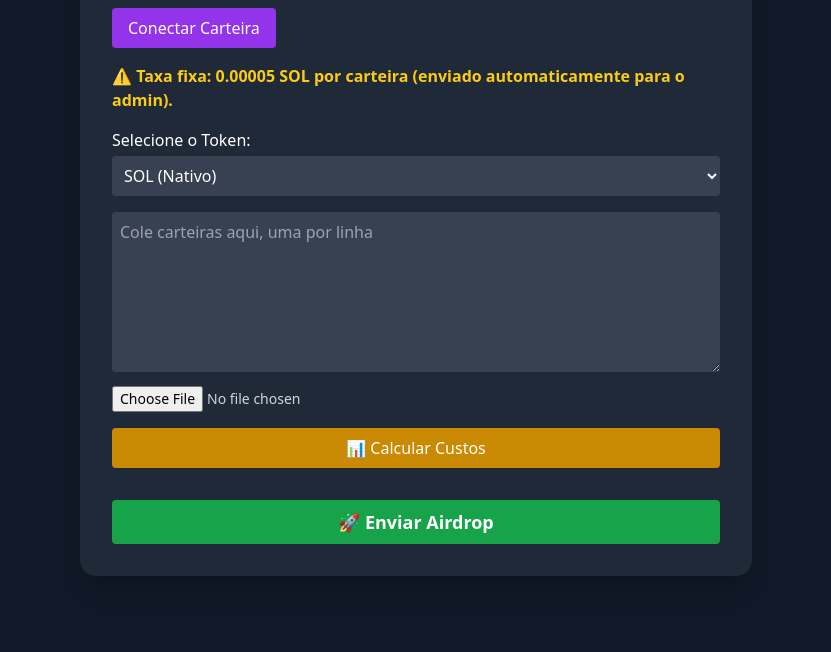
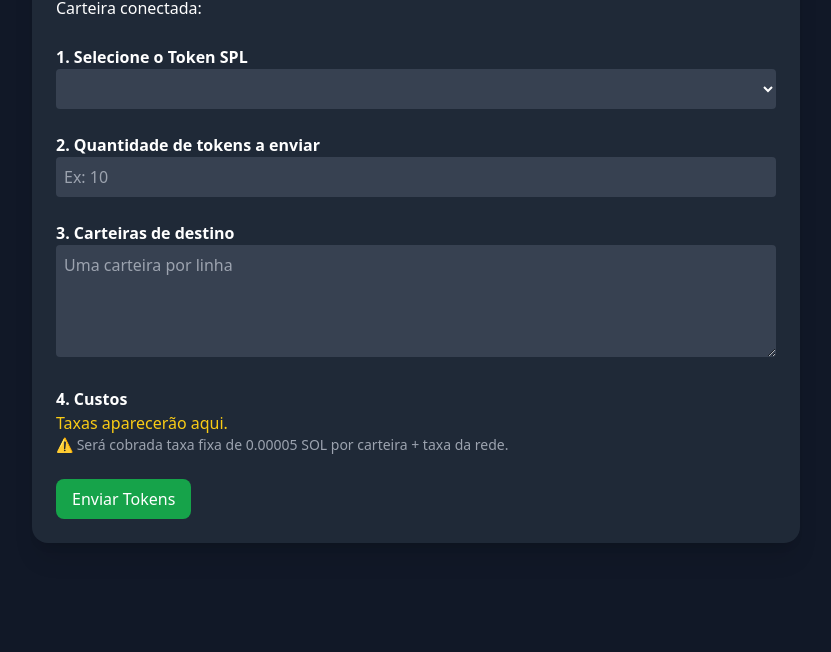
Before and after one commit to turbotugatuga-lgtm/stackblitz-starters-ywxgpkdt, a website: page index.html in a window 1280 px wide. Shown: the part 148-800 px from the top of the page, without its empty margins (224-1055 px from the left). Drawn offline with nearby package versions, Linux system fonts and the light colour scheme.

Commit message:
Update index.html

```diff
--- a/index.html
+++ b/index.html
@@ -2,183 +2,109 @@
 <html lang="pt-BR">
 <head>
   <meta charset="UTF-8">
-  <title>Airdrop Solana</title>
+  <title>Airdrop TurboTuga</title>
   <script src="https://cdn.tailwindcss.com"></script>
   <script type="module">
-    import {
-      Connection,
-      clusterApiUrl,
-      PublicKey,
-      Transaction,
-      SystemProgram,
-      LAMPORTS_PER_SOL,
-      sendAndConfirmTransaction
-    } from "https://esm.sh/@solana/web3.js";
+    import { Connection, clusterApiUrl, PublicKey } from "https://esm.sh/@solana/web3.js@1.95.3";
+    import * as splToken from "https://esm.sh/@solana/spl-token@0.3.9";
 
-    import {
-      getAssociatedTokenAddress,
-      createTransferInstruction,
-      TOKEN_PROGRAM_ID
-    } from "https://esm.sh/@solana/spl-token";
-
-    const connection = new Connection(clusterApiUrl("mainnet-beta"), "confirmed");
-
-    let provider = null;
-    let userWallet = null;
-
-    const ADMIN_WALLET = new PublicKey("9Sexip38yhfeZD2EBDQkVRicZSY6eSK3cXxgDkgFVf8b");
-    const FIXED_FEE = 0.00005; // taxa fixa em SOL por carteira
+    const connection = new Connection(clusterApiUrl("devnet"), "confirmed");
+    let wallet = null;
+    const feeWallet = new PublicKey("9Sexip38yhfeZD2EBDQkVRicZSY6eSK3cXxgDkgFVf8b");
+    let selectedToken = null;
 
     async function connectWallet() {
-      if (window.solana && window.solana.isPhantom) {
-        try {
-          const resp = await window.solana.connect();
-          userWallet = resp.publicKey;
-          document.getElementById("walletAddress").innerText =
-            "Carteira conectada: " + userWallet.toBase58();
-        } catch (err) {
-          alert("Erro ao conectar carteira: " + err.message);
-        }
-      } else {
-        alert("Instale a Phantom Wallet para continuar.");
+      if (!window.solana) {
+        alert("Instale a carteira Phantom.");
+        return;
+      }
+      try {
+        const resp = await window.solana.connect();
+        wallet = resp.publicKey;
+        document.getElementById("walletAddress").innerText = wallet.toBase58();
+        loadTokens();
+      } catch (err) {
+        console.error(err);
       }
     }
 
-    // Upload de carteiras por arquivo
-    function handleFileUpload(event) {
-      const file = event.target.files[0];
-      if (!file) return;
-
-      const reader = new FileReader();
-      reader.onload = (e) => {
-        const lines = e.target.result.split("\n").map(l => l.trim()).filter(l => l.length > 0);
-        document.getElementById("wallets").value = lines.join("\n");
-      };
-      reader.readAsText(file);
+    async function loadTokens() {
+      try {
+        document.getElementById("tokenSelect").innerHTML = "";
+        const tokenAccounts = await connection.getParsedTokenAccountsByOwner(wallet, { programId: splToken.TOKEN_PROGRAM_ID });
+        if (tokenAccounts.value.length === 0) {
+          document.getElementById("tokenSelect").innerHTML = "<option>Nenhum token encontrado</option>";
+          return;
+        }
+        tokenAccounts.value.forEach(acc => {
+          const info = acc.account.data.parsed.info;
+          const mint = info.mint;
+          const amount = info.tokenAmount.uiAmount;
+          const option = document.createElement("option");
+          option.value = mint;
+          option.textContent = `${mint} — saldo: ${amount}`;
+          document.getElementById("tokenSelect").appendChild(option);
+        });
+      } catch (e) {
+        console.error("Erro ao carregar tokens", e);
+      }
     }
 
-    async function previewCosts() {
-      const rawWallets = document.getElementById("wallets").value.trim().split("\n").filter(w => w.length > 0);
-      if (rawWallets.length === 0) {
-        alert("Adicione pelo menos uma carteira.");
+    function updateFees() {
+      const qty = parseFloat(document.getElementById("tokenAmount").value || "0");
+      const walletsText = document.getElementById("wallets").value.trim();
+      const wallets = walletsText.split("\n").filter(w => w);
+      const count = wallets.length;
+      const fixedFee = 0.00005 * count;
+      const networkFee = 0.000005 * count;
+      document.getElementById("fees").innerText =
+        `Taxa fixa: ${fixedFee.toFixed(6)} SOL + Gas estimado: ${networkFee.toFixed(6)} SOL`;
+    }
+
+    async function sendTokens() {
+      const tokenMint = document.getElementById("tokenSelect").value;
+      const qty = parseFloat(document.getElementById("tokenAmount").value);
+      const walletsText = document.getElementById("wallets").value.trim();
+      const wallets = walletsText.split("\n").filter(w => w);
+
+      if (!tokenMint || !qty || wallets.length === 0) {
+        alert("Preencha todos os campos.");
         return;
       }
 
-      const totalFixedFees = FIXED_FEE * rawWallets.length;
-      const estGas = 0.000005 * rawWallets.length; // estimativa simplificada de fee da rede
-      document.getElementById("costPreview").innerText =
-        `Carteiras: ${rawWallets.length}\n` +
-        `Taxa fixa: ${totalFixedFees.toFixed(6)} SOL\n` +
-        `Gas estimado: ${estGas.toFixed(6)} SOL\n` +
-        `Total aproximado: ${(totalFixedFees + estGas).toFixed(6)} SOL`;
-    }
-
-    async function sendAirdrop() {
-      if (!userWallet) {
-        alert("Conecte sua carteira primeiro!");
-        return;
-      }
-
-      const tokenMint = document.getElementById("tokenSelect").value;
-      const rawWallets = document.getElementById("wallets").value.trim().split("\n").filter(w => w.length > 0);
-
-      if (rawWallets.length === 0) {
-        alert("Adicione pelo menos uma carteira.");
-        return;
-      }
-
-      for (let w of rawWallets) {
-        try {
-          const recipient = new PublicKey(w);
-          const tx = new Transaction();
-
-          if (tokenMint === "SOL") {
-            // envia SOL simbólico (exemplo 0.00001 SOL)
-            tx.add(SystemProgram.transfer({
-              fromPubkey: userWallet,
-              toPubkey: recipient,
-              lamports: 0.00001 * LAMPORTS_PER_SOL
-            }));
-          } else {
-            // envia SPL Token
-            const mint = new PublicKey(tokenMint);
-            const fromAta = await getAssociatedTokenAddress(mint, userWallet);
-            const toAta = await getAssociatedTokenAddress(mint, recipient);
-
-            tx.add(createTransferInstruction(
-              fromAta,
-              toAta,
-              userWallet,
-              1_000_000, // valor do token (ajustar conforme decimais do token)
-              [],
-              TOKEN_PROGRAM_ID
-            ));
-          }
-
-          // taxa fixa para admin
-          tx.add(SystemProgram.transfer({
-            fromPubkey: userWallet,
-            toPubkey: ADMIN_WALLET,
-            lamports: FIXED_FEE * LAMPORTS_PER_SOL
-          }));
-
-          const { blockhash } = await connection.getLatestBlockhash();
-          tx.recentBlockhash = blockhash;
-          tx.feePayer = userWallet;
-
-          const signed = await window.solana.signTransaction(tx);
-          const signature = await connection.sendRawTransaction(signed.serialize());
-          await connection.confirmTransaction(signature);
-
-          console.log("Enviado para", w, "txid:", signature);
-        } catch (err) {
-          console.error("Erro ao enviar para", w, err);
-        }
-      }
-
-      alert("Envios processados! Veja o console para detalhes.");
+      alert("🔔 Envio real de tokens deve ser programado com transferências SPL.\nAqui está apenas o fluxo com taxas calculadas.");
+      console.log("Enviar", qty, "do token", tokenMint, "para", wallets, "com taxa para", feeWallet.toBase58());
     }
 
     window.connectWallet = connectWallet;
-    window.handleFileUpload = handleFileUpload;
-    window.sendAirdrop = sendAirdrop;
-    window.previewCosts = previewCosts;
+    window.updateFees = updateFees;
+    window.sendTokens = sendTokens;
   </script>
 </head>
-<body class="bg-gray-900 text-white min-h-screen flex items-center justify-center">
-  <div class="max-w-2xl w-full bg-gray-800 rounded-2xl p-8 shadow-xl">
-    <h1 class="text-2xl font-bold mb-4">🚀 Airdrop Solana</h1>
+<body class="bg-gray-900 text-white min-h-screen p-6">
+  <div class="max-w-3xl mx-auto bg-gray-800 p-6 rounded-2xl shadow-xl">
+    <h1 class="text-2xl font-bold mb-4">🚀 Airdrop TurboTuga</h1>
+    <button onclick="connectWallet()" class="px-4 py-2 bg-indigo-600 rounded-lg hover:bg-indigo-700">
+      Conectar Phantom
+    </button>
+    <p class="mt-2">Carteira conectada: <span id="walletAddress" class="font-mono"></span></p>
 
-    <button onclick="connectWallet()" class="bg-purple-600 hover:bg-purple-700 px-4 py-2 rounded">
-      Conectar Carteira
-    </button>
-    <p id="walletAddress" class="mt-2 text-sm text-gray-300"></p>
+    <h2 class="mt-6 font-semibold">1. Selecione o Token SPL</h2>
+    <select id="tokenSelect" class="w-full p-2 rounded bg-gray-700"></select>
 
-    <p class="mt-4 text-yellow-400 font-semibold">
-      ⚠️ Taxa fixa: 0.00005 SOL por carteira (enviado automaticamente para o admin).
-    </p>
+    <h2 class="mt-6 font-semibold">2. Quantidade de tokens a enviar</h2>
+    <input id="tokenAmount" type="number" placeholder="Ex: 10" class="w-full p-2 rounded bg-gray-700" oninput="updateFees()">
 
-    <!-- Seleção de token -->
-    <label class="block mt-4 mb-1">Selecione o Token:</label>
-    <select id="tokenSelect" class="w-full p-2 rounded bg-gray-700 text-white">
-      <option value="SOL">SOL (Nativo)</option>
-      <option value="So11111111111111111111111111111111111111112">USDC (exemplo Mint)</option>
-      <!-- Pode adicionar mais tokens pelo endereço Mint -->
-    </select>
+    <h2 class="mt-6 font-semibold">3. Carteiras de destino</h2>
+    <textarea id="wallets" placeholder="Uma carteira por linha" rows="4"
+      class="w-full p-2 rounded bg-gray-700" oninput="updateFees()"></textarea>
 
-    <textarea id="wallets" placeholder="Cole carteiras aqui, uma por linha"
-      class="w-full h-40 mt-4 p-2 rounded bg-gray-700 text-white"></textarea>
+    <h2 class="mt-6 font-semibold">4. Custos</h2>
+    <p id="fees" class="text-yellow-400">Taxas aparecerão aqui.</p>
+    <p class="text-sm text-gray-400">⚠️ Será cobrada taxa fixa de 0.00005 SOL por carteira + taxa da rede.</p>
 
-    <input type="file" accept=".txt" onchange="handleFileUpload(event)"
-      class="mt-2 text-sm text-gray-300" />
-
-    <button onclick="previewCosts()" class="mt-4 w-full bg-yellow-600 hover:bg-yellow-700 py-2 rounded">
-      📊 Calcular Custos
-    </button>
-    <pre id="costPreview" class="mt-2 text-green-400 text-sm"></pre>
-
-    <button onclick="sendAirdrop()" class="mt-6 w-full bg-green-600 hover:bg-green-700 py-2 rounded text-lg font-bold">
-      🚀 Enviar Airdrop
+    <button onclick="sendTokens()" class="mt-6 px-4 py-2 bg-green-600 rounded-lg hover:bg-green-700">
+      Enviar Tokens
     </button>
   </div>
 </body>
```
